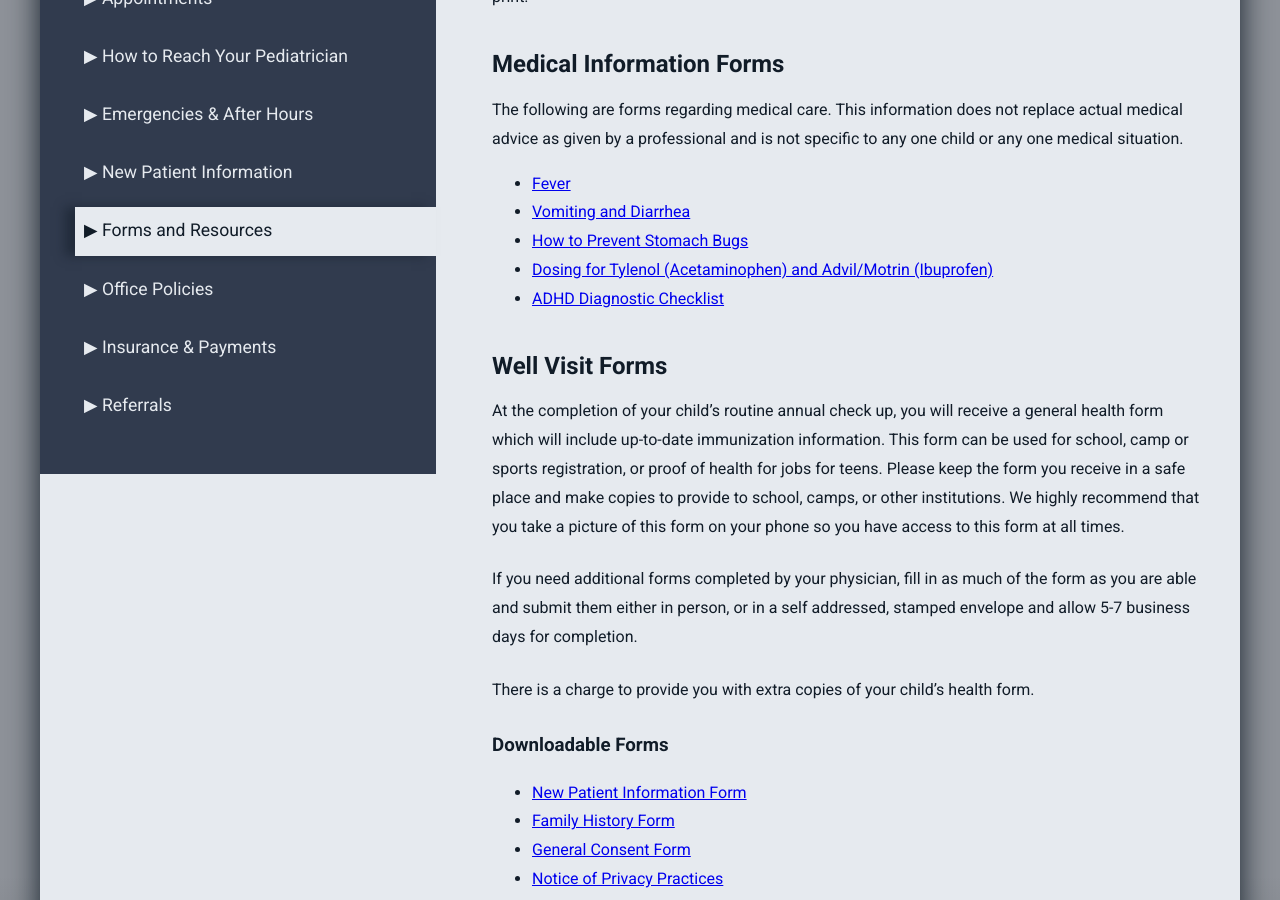
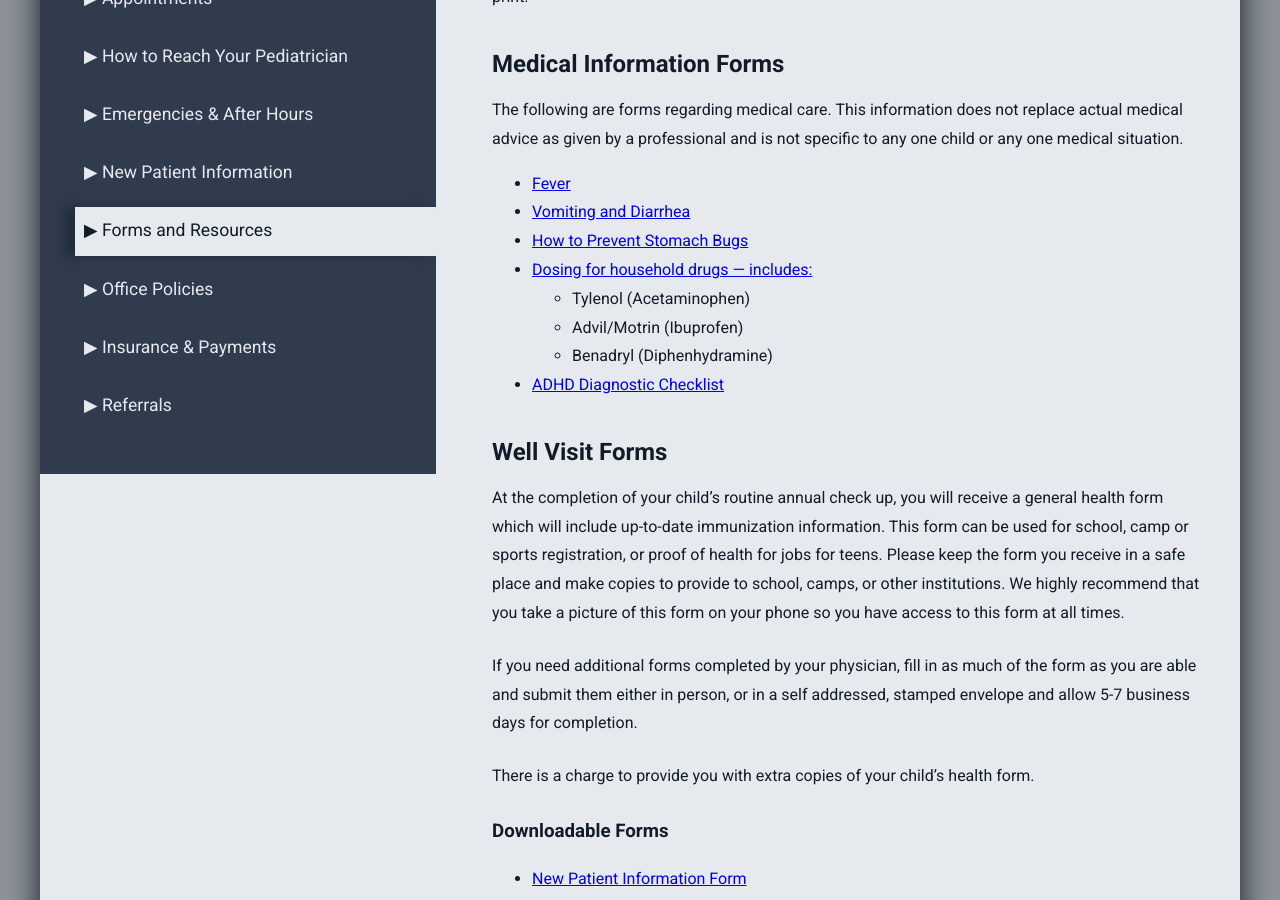
Before and after one commit to jameslittle230/rothrotterlaster, a Jekyll site: the page built from pages/resources.html, in a window 1280 px wide and 900 px high, scrolled down 386 px. Built offline with Jekyll 4.4.1, drawn with Linux system fonts in a browser that asks for light colours; nearby versions of some CDN libraries; some web fonts are replaced; comment, search, counter and statistics services are not loaded.

Commit message:
Update drug dosing link text
Didn't include Benadryl, which is one of the drugs in the document

```diff
--- a/pages/resources.html
+++ b/pages/resources.html
@@ -16,7 +16,13 @@ title: Resources
     <li><a href="/resources/fever.pdf">Fever</a></li>
     <li><a href="/resources/vomit-diarrhea.pdf">Vomiting and Diarrhea</a></li>
     <li><a href="/resources/stomach-bugs.pdf">How to Prevent Stomach Bugs</a></li>
-    <li><a href="/resources/drug-dosing.pdf">Dosing for Tylenol (Acetaminophen) and Advil/Motrin (Ibuprofen)</a></li>
+    <li><a href="/resources/drug-dosing.pdf">Dosing for household drugs — includes:</a>
+        <ul>
+            <li>Tylenol (Acetaminophen)</li>
+            <li>Advil/Motrin (Ibuprofen)</li>
+            <li>Benadryl (Diphenhydramine)</li>
+        </ul>
+    </li>
     <li><a href="/resources/add-checklist.pdf">ADHD Diagnostic Checklist</a></li>
 </ul>
 
```
